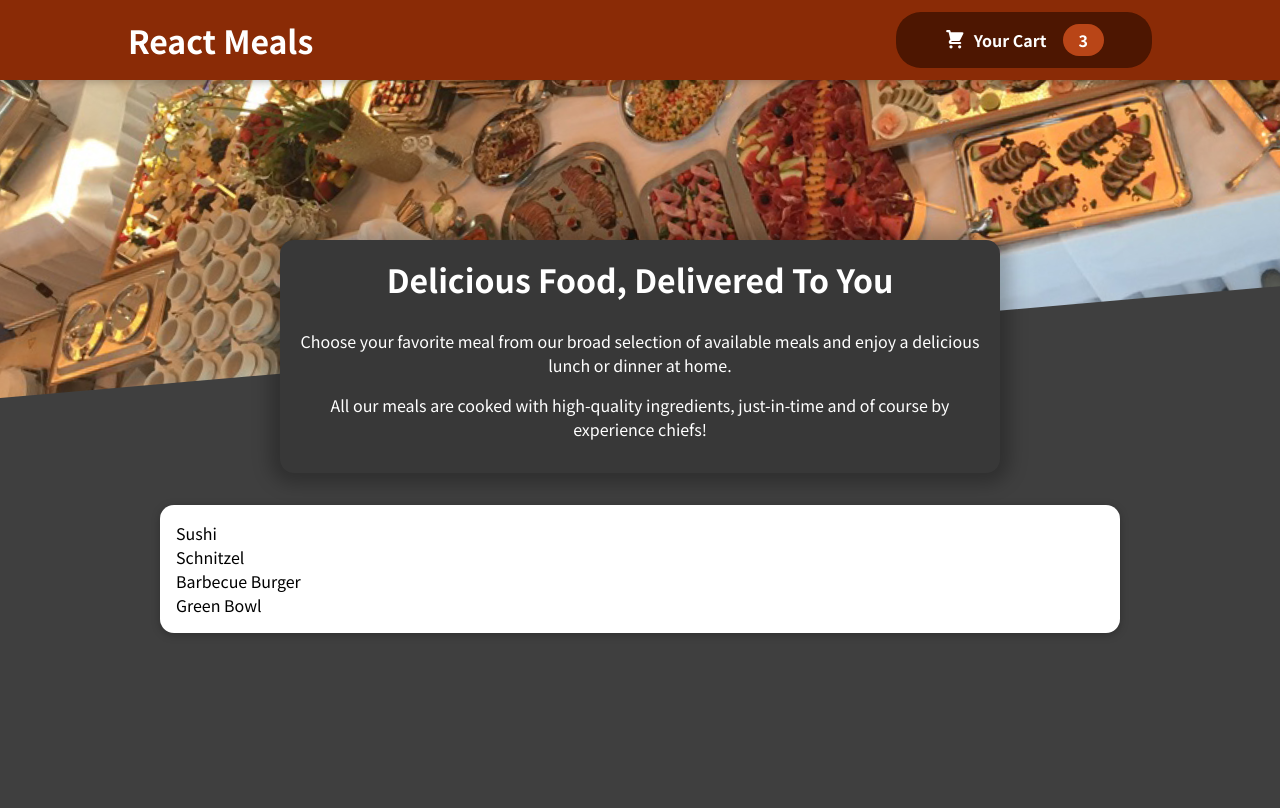
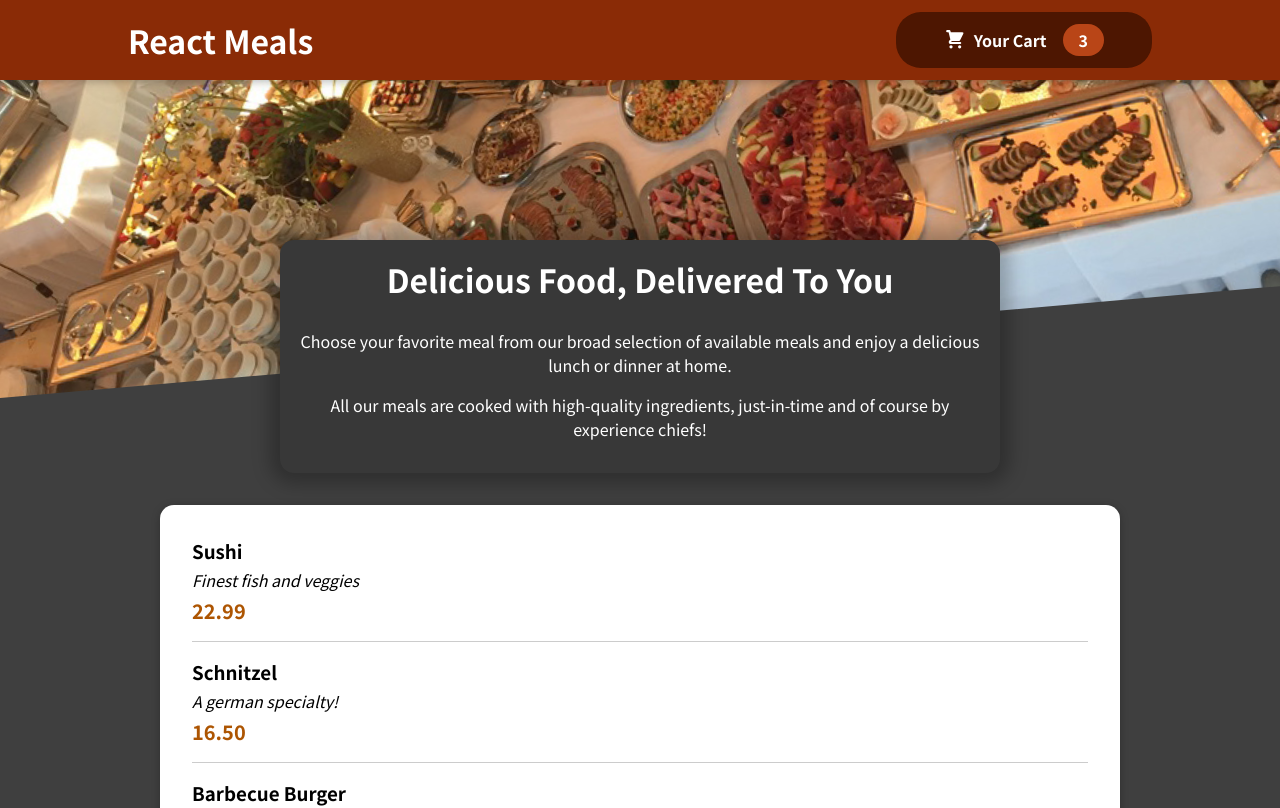
Before and after one commit to leninepestana/food_order_app, a React (Create React App) app: page / in a window 1280 px wide. Shown: the top 808 px of the page. Built offline with nearby package versions, Linux system fonts and the light colour scheme.

Commit message:
Adding individual meal items & display them

```diff
--- a/src/components/Meals/AvailableMeals.js
+++ b/src/components/Meals/AvailableMeals.js
@@ -1,6 +1,7 @@
 import React from "react";
 import Card from "../UI/Card";
 
+import MealItem from "./MealItem/MealItem";
 import classes from "./AvailableMeals.module.css";
 
 const DUMMY_MEALS = [
@@ -31,7 +32,14 @@
 ];
 
 const AvailableMeals = () => {
-  const mealsList = DUMMY_MEALS.map((meal) => <li>{meal.name}</li>);
+  const mealsList = DUMMY_MEALS.map((meal) => (
+    <MealItem
+      key={meal.id}
+      name={meal.name}
+      description={meal.description}
+      price={meal.price}
+    />
+  ));
   return (
     <section className={classes.meals}>
       <Card>
--- /dev/null
+++ b/src/components/Meals/MealItem/MealItem.js
@@ -0,0 +1,18 @@
+import React from "react";
+
+import classes from "./MealItem.module.css";
+
+const MealItem = (props) => {
+  const price = `${props.price.toFixed(2)}`;
+  return (
+    <li className={classes.meal}>
+      <div>
+        <h3>{props.name}</h3>
+        <div className={classes.description}>{props.description}</div>
+        <div className={classes.price}>{price}</div>
+      </div>
+      <div></div>
+    </li>
+  );
+};
+export default MealItem;
--- /dev/null
+++ b/src/components/Meals/MealItem/MealItem.module.css
@@ -0,0 +1,22 @@
+.meal {
+  display: flex;
+  justify-content: space-between;
+  margin: 1rem;
+  padding-bottom: 1rem;
+  border-bottom: 1px solid #ccc;
+}
+
+.meal h3 {
+  margin: 0 0 0.25rem 0;
+}
+
+.description {
+  font-style: italic;
+}
+
+.price {
+  margin-top: 0.25rem;
+  font-weight: bold;
+  color: #ad5502;
+  font-size: 1.25rem;
+}
--- /dev/null
+++ b/src/components/Meals/MealItem/MealItemForm.js
@@ -0,0 +1,4 @@
+import React from "react";
+
+const MealItemForm = () => {};
+export default MealItemForm;
--- a/src/components/Meals/Meals.js
+++ b/src/components/Meals/Meals.js
@@ -2,7 +2,6 @@
 
 import MealsSummary from "./MealsSummary";
 import AvailableMeals from "./AvailableMeals";
-import Card from "../UI/Card";
 
 const Meals = () => {
   return (
```
